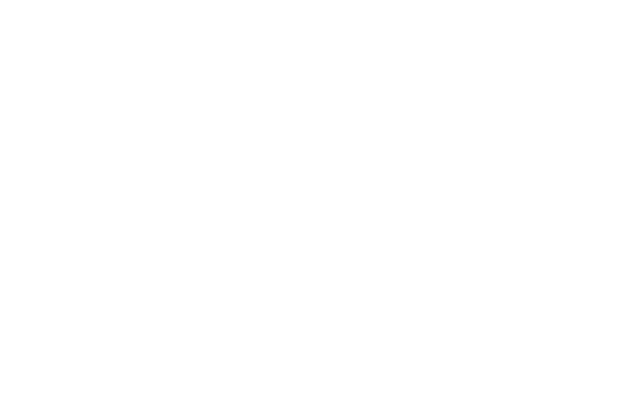
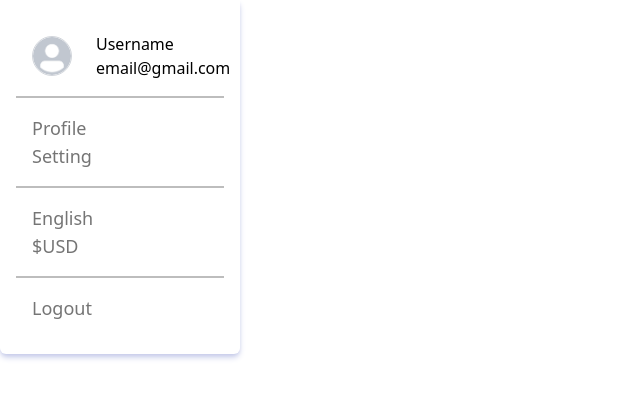
Before and after one commit to yvtg/NT208-Nhom11, a React (Create React App) app in the folder frontend/web/: page /test in a window 1280 px wide. Before the commit this address had no page. Shown: the top 398 px of the page, without its empty margins (0-640 px from the left). Built offline with nearby package versions, Linux system fonts and the light colour scheme.

Commit message:
add user option box

```diff
--- a/frontend/web/src/App.js
+++ b/frontend/web/src/App.js
@@ -3,6 +3,7 @@ import Home from "./pages/home";
 import ChangePassword from "./pages/settings/change-password";
 import ChangeProfile from "./pages/settings/change-profile";
 import ChangeCV from "./pages/settings/change-cv";
+import Test from "./pages/test"
 
 
 function App() {
@@ -13,6 +14,7 @@ function App() {
         <Route path="/settings/change-password" element={<ChangePassword />} />
         <Route path="/settings/change-profile" element={<ChangeProfile />} />
         <Route path="/settings/change-cv" element={<ChangeCV />} />
+        <Route path="/test" element={<Test />} />
       </Routes>
     </Router>
   );
--- a/frontend/web/src/components/DefaultNavbar.js
+++ b/frontend/web/src/components/DefaultNavbar.js
@@ -1,13 +1,19 @@
 import { FaSearch, FaBell, FaUserCircle, FaPaperPlane } from "react-icons/fa";
 import { useNavigate } from "react-router-dom";
+import { useState } from "react";
 import PrimaryButton from "./PrimaryButton";
 import SecondaryButton from "./SecondaryButton";
 import TertiaryButton from "./TertiaryButton";
+import UserOptions from "./UserOptions";
 
 const DefaultNavbar = () => {
     const navigate = useNavigate();
+    const [showOption, setShowOption] = useState(false);
+
+    const toggleOption = () => setShowOption(!showOption);
 
     return (
+        <div>
             <nav className="bg-lightPrimary shadow-md py-2
                 sm:px-2 lg:px-10 flex justify-between
                 items-center rounded-lg fixed top-0 left-0 w-full z-50">
@@ -30,19 +36,28 @@ const DefaultNavbar = () => {
 
                 {/* Menu */}
                 <div className="hidden md:flex justify-center space-x-6 text-darkPrimary font-semibold">
-            <TertiaryButton>Home</TertiaryButton>
-            <SecondaryButton>Check CV</SecondaryButton>
-            <PrimaryButton>Post</PrimaryButton>
+                    <a href="/dashboard"><TertiaryButton>Home</TertiaryButton></a>
+                    <a href="/checkcv"><SecondaryButton>Check CV</SecondaryButton></a>
+                    <a href="/post-job"><PrimaryButton>Post</PrimaryButton></a>
 
                         {/* Nút icon */}
                         <div className="flex space-x-3 items-center">
                             <FaPaperPlane className=" text-2xl text-darkPrimary cursor-pointer hover:text-lightPrimary" />
                             <FaBell className=" text-2xl cursor-pointer text-darkPrimary hover:text-lightPrimary" />
-                    <FaUserCircle className=" text-2xl text-darkPrimary cursor-pointer hover:text-lightPrimary" />
+                            <FaUserCircle onClick={toggleOption} className=" text-2xl text-darkPrimary cursor-pointer hover:text-lightPrimary" />
                         </div>
 
                 </div>
             </nav>
+
+            {/* Option */}
+            {showOption && (
+                <div className="absolute right-[75px] mt-6 bg-white p-4 w-48 z-40">
+                    <UserOptions />
+                </div>
+            )}
+
+        </div>
     );
 };
 
--- /dev/null
+++ b/frontend/web/src/components/UserOptions.js
@@ -0,0 +1,79 @@
+import { useState } from "react";
+
+const UserOptions = () => {
+    const [language, setLanguage] = useState("English");
+    const [currency, setCurrency] = useState("$USD");
+    const [showLanguageOptions, setShowLanguageOptions] = useState(false);
+    const [showCurrencyOptions, setShowCurrencyOptions] = useState(false);
+
+    const userAvatar = "/images/avatar.png";
+    const username = "Username";
+    const email = "email@gmail.com";
+
+    return (
+        <div className="shadow-md w-60 h-90 bg-white shadow-lightPrimary rounded-b-md border-divideColor p-4">
+            {/* User avatar */}
+            <div className="flex items-center gap-6 p-4 border-b-2 border-divideColor">
+                <img
+                    src={userAvatar}
+                    alt="Avatar"
+                    className="w-10 h-10 rounded-full border border-gray-300 object-cover"
+                />
+                <div>
+                    <p>{username}</p>
+                    <p>{email}</p>
+                </div>
+            </div>
+
+            {/* Profile + Setting */}
+            <div className="p-4 border-b-2 border-divideColor">
+                <a href="/profile">
+                    <p className="text-secondaryText text-lg hover:bg-gray-100 hover:text-PrimaryText rounded-md">Profile</p>
+                </a>
+                <a href="/settings/change-profile">
+                    <p className="text-secondaryText text-lg hover:bg-gray-100 hover:text-PrimaryText rounded-md">Setting</p>
+                </a>
+            </div>
+
+            {/* Language + Currency */}
+            <div className="p-4 border-b-2 border-divideColor">
+                <div onClick={() => setShowLanguageOptions(!showLanguageOptions)} className="cursor-pointer">
+                    <p className="text-secondaryText text-lg hover:bg-gray-100 hover:text-PrimaryText rounded-md">{language}</p>
+                    {showLanguageOptions && (
+                        <div>
+                            <button className="block w-full text-left px-4 py-2 hover:bg-gray-100" onClick={() => setLanguage("English")}>
+                                English
+                            </button>
+                            <button className="block w-full text-left px-4 py-2 hover:bg-gray-100" onClick={() => setLanguage("Vietnamese")}>
+                                Vietnamese
+                            </button>
+                        </div>
+                    )}
+                </div>
+
+                <div onClick={() => setShowCurrencyOptions(!showCurrencyOptions)} className="cursor-pointer">
+                    <p className="text-secondaryText text-lg hover:bg-gray-100 hover:text-PrimaryText rounded-md">{currency}</p>
+                    {showCurrencyOptions && (
+                        <div>
+                            <button className="block w-full text-left px-4 py-2 hover:bg-gray-100" onClick={() => setCurrency("$USD")}>
+                                $USD
+                            </button>
+                            <button className="block w-full text-left px-4 py-2 hover:bg-gray-100" onClick={() => setCurrency("₫VNĐ")}>
+                                ₫VNĐ
+                            </button>
+                        </div>
+                    )}
+                </div>
+            </div>
+
+            {/* Logout */}
+            <div className="p-4 cursor-pointer">
+                <a href="/">
+                    <p className="text-secondaryText text-lg hover:bg-gray-100 hover:text-PrimaryText rounded-md">Logout</p>
+                </a>
+            </div>
+        </div>
+    );
+};
+
+export default UserOptions;
--- /dev/null
+++ b/frontend/web/src/pages/test.js
@@ -0,0 +1,11 @@
+import UserOptions from "../components/UserOptions";
+
+
+const Test = () => {
+    return (
+        <UserOptions />
+    );
+
+};
+
+export default Test;
```
Lines whose indentation alone changed are shown as unchanged.
